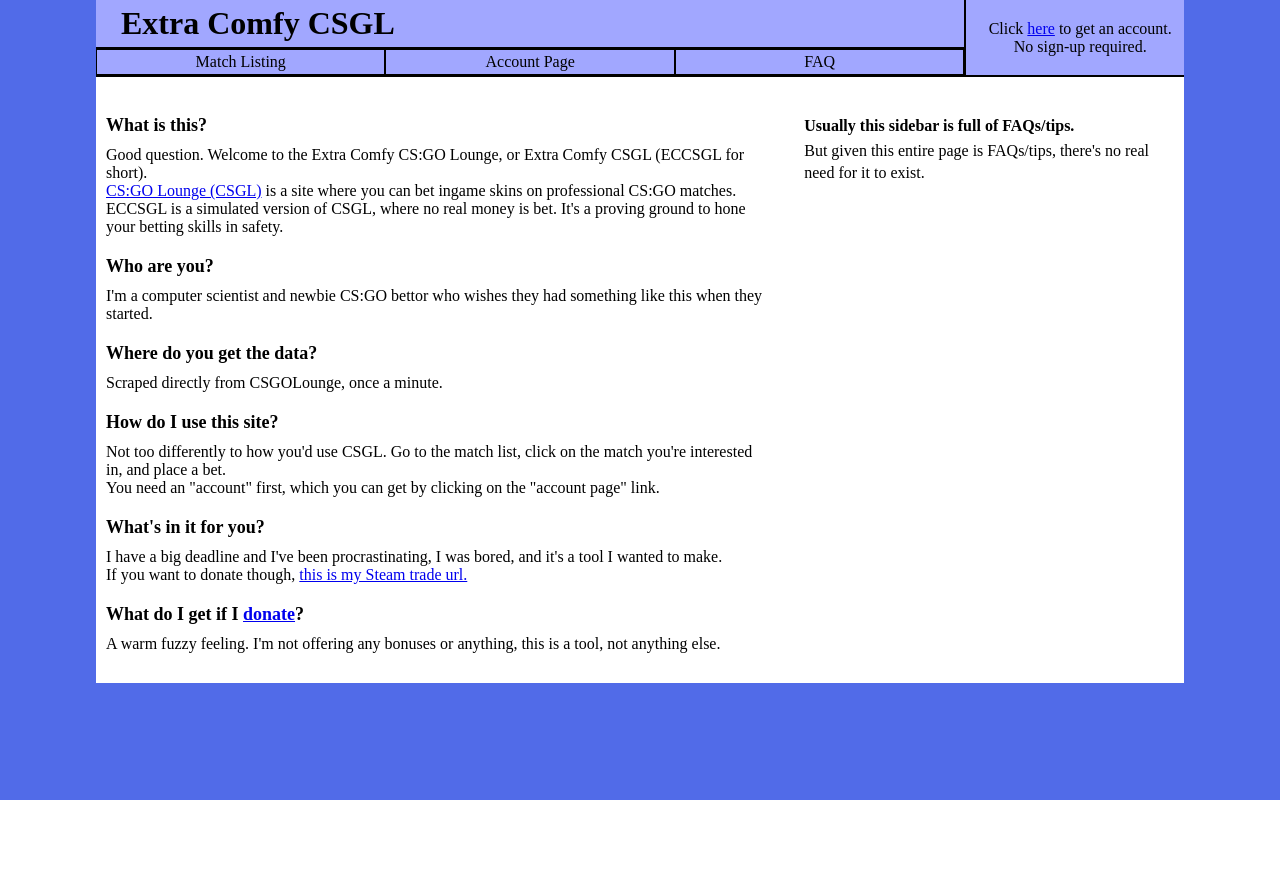
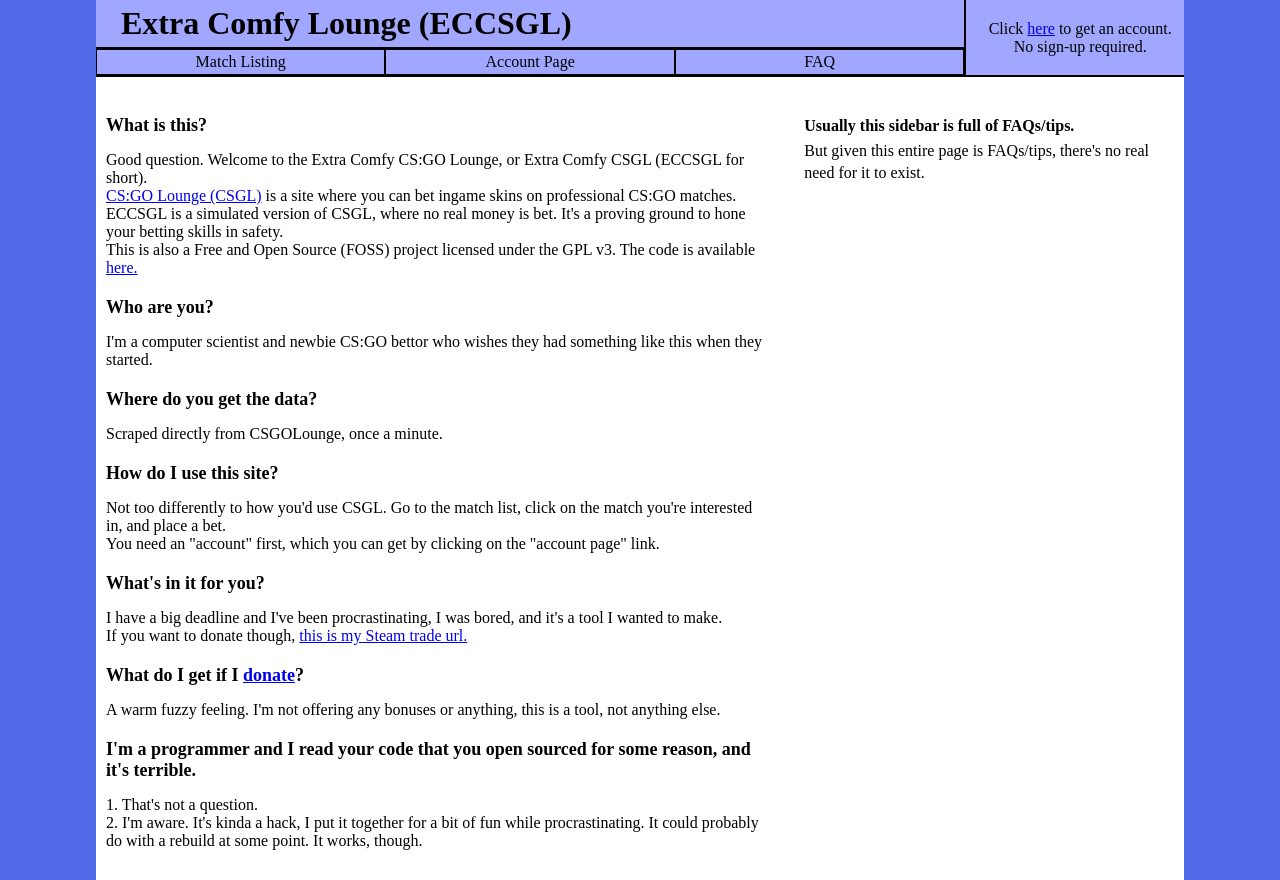
Before and after one commit to ECCSGL/comfy-beta, a Django app: template eccsgl/comfy/templates/slash_faq.html in a window 1280 px wide. Before the commit the page ends 800 px from the top, so only its background shows below. Run offline with Django 3.2, Linux system fonts and the light colour scheme; the template is opened without the code that fills it, so the values that code supplies are empty.

Commit message:
Minor text updates

```diff
--- a/eccsgl/comfy/static/eccsgl.css
+++ b/eccsgl/comfy/static/eccsgl.css
@@ -102,7 +102,7 @@ font-size: larger;
 
 .eccsgl_subtitle {
 display:block;
-padding-bottom:10px;
+padding-bottom:15px;
 font-size: large;
 font-weight: bold;
 }
--- a/eccsgl/comfy/templates/eccsgl_header.html
+++ b/eccsgl/comfy/templates/eccsgl_header.html
@@ -2,7 +2,7 @@
     <div id="main_header">
         <div id="eccsgl_title">
             <a href="/">
-            Extra Comfy CSGL
+            Extra Comfy Lounge (ECCSGL)
             </a>
         </div>
         <div id="navbar_container">
--- a/eccsgl/comfy/templates/slash_all_matches.html
+++ b/eccsgl/comfy/templates/slash_all_matches.html
@@ -23,5 +23,5 @@
 
     <span class="sidebar_question">Why does this website look so awful?</span>
 
-    <span class="sidebar_answer">Because I'm awful at web design.</span>
+    <span class="sidebar_answer">Because I'm awful at web design. And I released this in a rush. Expect a redesign soon.</span>
 {% endblock %}
--- a/eccsgl/comfy/templates/slash_faq.html
+++ b/eccsgl/comfy/templates/slash_faq.html
@@ -8,6 +8,7 @@
         Good question. Welcome to the Extra Comfy CS:GO Lounge, or Extra Comfy CSGL (ECCSGL for short). <br/>
         <a href="www.csgolounge.com">CS:GO Lounge (CSGL)</a> is a site where you can bet ingame skins on professional CS:GO matches. <br/>
         ECCSGL is a simulated version of CSGL, where no real money is bet. It's a proving ground to hone your betting skills in safety. <br/>
+        This is also a Free and Open Source (FOSS) project licensed under the GPL v3. The code is available <a href="https://github.com/ECCSGL/comfy-beta">here.</a>
     </span>
 
     <span class="eccsgl_subtitle">
@@ -50,6 +51,15 @@
         A warm fuzzy feeling. I'm not offering any bonuses or anything, this is a tool, not anything else.
     </span>
 
+    <span class="eccsgl_subtitle">
+        I'm a programmer and I read your code that you open sourced for some reason, and it's terrible.
+    </span>
+
+    <span class="eccsgl_bodytext">
+        1. That's not a question. <br/>
+        2. I'm aware. It's kinda a hack, I put it together for a bit of fun while procrastinating. It could probably do with a rebuild at some point. It works, though.
+    </span>
+
 
 {% endblock %}
 
```
Also changed, not shown: eccsgl/comfy/templates/account_page.html (+6 -2 lines).
